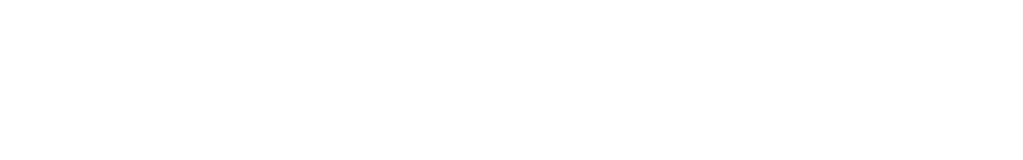
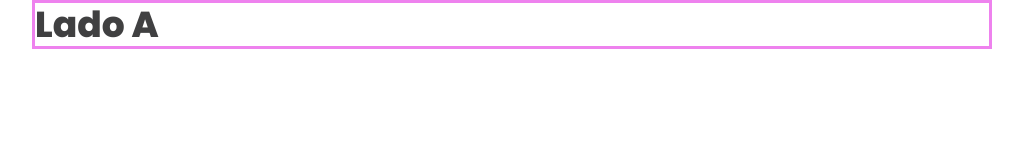
Before and after one commit to barpp/mpro-wyndhamgreen25, a plain HTML site: page index.html in a window 1280 px wide. Shown: the whole page, without its empty margins (128-1151 px from the left). Drawn offline with Linux system fonts and the light colour scheme.

Commit message:
Classes Utilitarias

```diff
--- a/index.html
+++ b/index.html
@@ -10,6 +10,10 @@
   <link href="https://fonts.googleapis.com/css2?family=Poppins:ital,wght@0,100;0,200;0,300;0,400;0,500;0,600;0,700;0,800;0,900;1,100;1,200;1,300;1,400;1,500;1,600;1,700;1,800;1,900&display=swap" rel="stylesheet">
 </head>
 <body>
-
+  <header>
+    <div class="container even-colums">
+      <h2 class="">Lado A</h2>
+    </div>
+  </header>
 </body>
 </html>
--- a/styles/global.css
+++ b/styles/global.css
@@ -31,6 +31,13 @@
   --fs-md: 1.25rem;
   --fs-lg: 1.562rem;
   --fs-xl: 2rem;
+
+  --px-lg: 2.5rem;
+
+  --py-base: 1rem;
+  --py-lg: 1.5rem;
+  --py-xl: 2rem;
+  --py-2xl: 2.5rem;
 }
 
 html {
@@ -82,5 +89,12 @@ ul[role='list'] {
     --fs-md: 2rem;
     --fs-lg: 3rem;
     --fs-xl: 4rem;
+
+    --px-lg: 2rem;
+
+    --py-base: 1.875rem;
+    --py-lg: 2rem;
+    --py-xl: 3.75rem;
+    --py-2xl: 5rem;
   }
 }
--- a/styles/index.css
+++ b/styles/index.css
@@ -1 +1,2 @@
-@import url(global.css)
+@import url(global.css);
+@import url(utility.css);
--- /dev/null
+++ b/styles/utility.css
@@ -0,0 +1,50 @@
+.py-base {
+  padding-block: var(--py-base);
+}
+
+.py-lg {
+  padding-block: var(--py-lg);
+}
+
+.py-xl {
+  padding-block: var(--py-xl);
+}
+
+.py-2xl {
+  padding-block: var(--py-2xl);
+}
+
+.px-lg {
+  padding-inline: var(--px-lg);
+}
+
+.container {
+  --max-width: 375px;
+  width: min(var(--max-width), 100% - var(--px-lg) * 2);
+  margin-inline: auto;
+  border: solid violet;
+}
+
+.desktop-only {
+  display: none;
+}
+
+.even-colums {
+  display: grid;
+  gap: 1rem;
+}
+
+@media (width >= 80em) {
+  .container {
+    --max-width: 80rem;
+  }
+
+  .desktop-only {
+    display: initial;
+  }
+
+  .even-colums {
+    grid-auto-flow: column;
+    grid-auto-columns: auto;
+  }
+}
```
